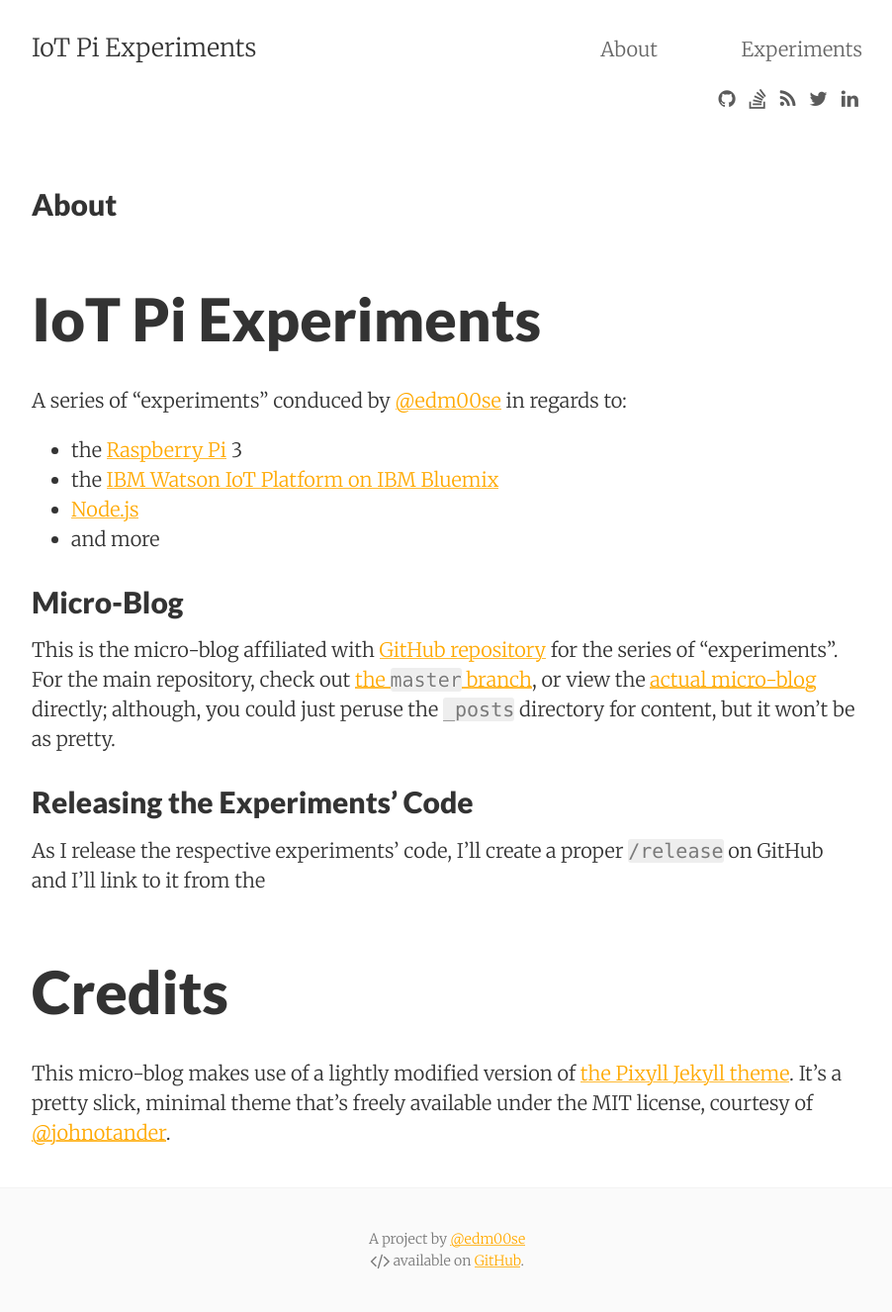
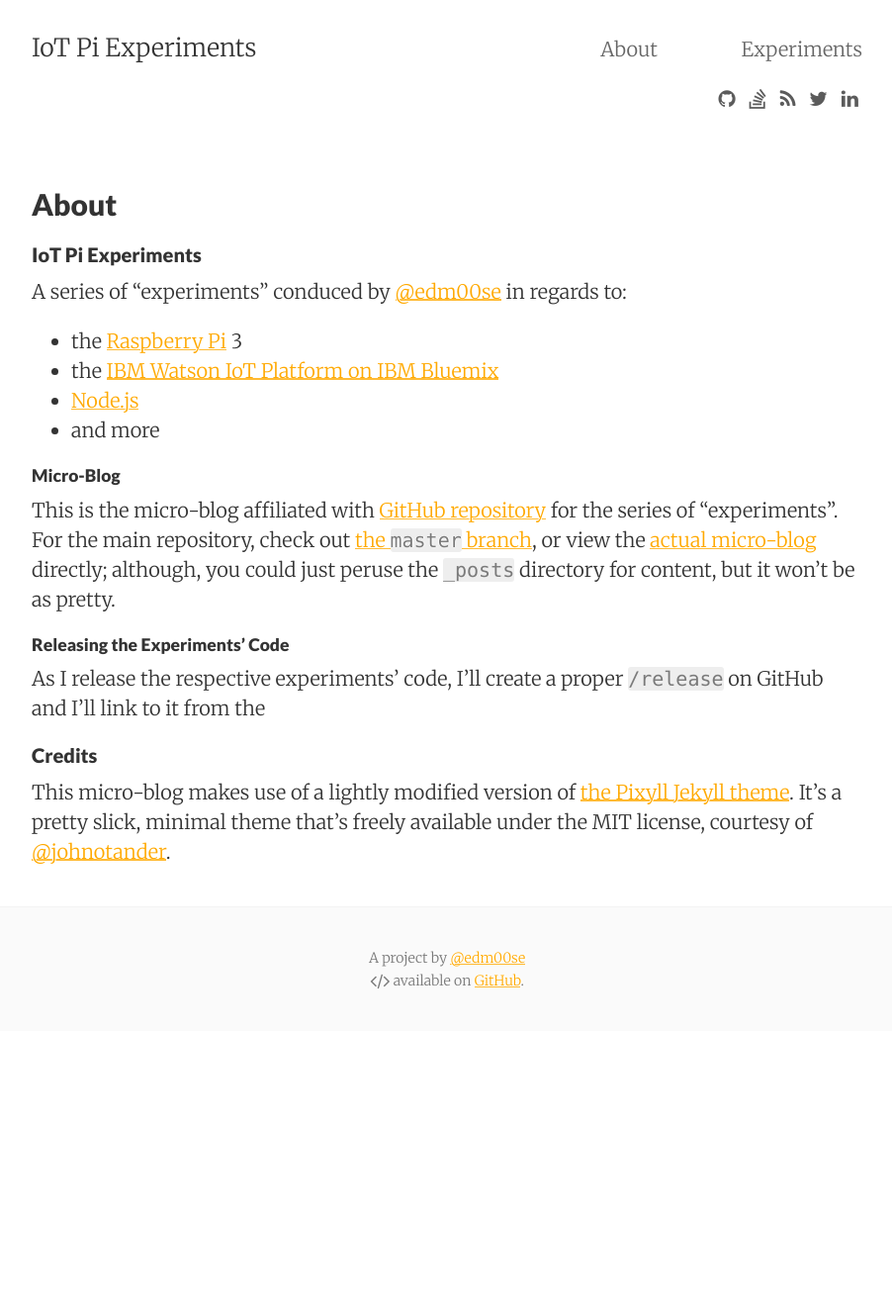
Before and after one commit to engalex/iot-pi, a Jekyll site: the page built from about.md, in a window 1280 px wide. Shown: the whole page at 99% size, without its empty margins (188-1090 px from the left). Built offline with Jekyll 4.4.1, drawn with Linux system fonts in a browser that asks for light colours; nearby versions of some CDN libraries; comment, search, counter and statistics services are not loaded; after the commit the page ends 1042 px from its top, so only the background shows below that.

```diff
--- a/about.md
+++ b/about.md
@@ -5,7 +5,7 @@ permalink: /about/
 tags: about
 ---
 
-# IoT Pi Experiments
+#### IoT Pi Experiments
 
 A series of "experiments" conduced by [@edm00se](https://edm00se.github.io/) in regards to:
 
@@ -14,14 +14,14 @@ A series of "experiments" conduced by [@edm00se](https://edm00se.github.io/) in
 * [Node.js](https://nodejs.org/en/)
 * and more
 
-## Micro-Blog
+##### Micro-Blog
 
 This is the micro-blog affiliated with [GitHub repository](https://github.com/edm00se/iot-pi) for the series of "experiments". For the main repository, check out [the `master` branch](https://github.com/edm00se/iot-pi/tree/master), or view the [actual micro-blog](https://edm00se.github.io/iot-pi) directly; although, you could just peruse the `_posts` directory for content, but it won't be as pretty.
 
-## Releasing the Experiments' Code
+##### Releasing the Experiments' Code
 
 As I release the respective experiments' code, I'll create a proper `/release` on GitHub and I'll link to it from the
 
-# Credits
+#### Credits
 
 This micro-blog makes use of a lightly modified version of [the Pixyll Jekyll theme](https://github.com/johnotander/pixyll). It's a pretty slick, minimal theme that's freely available under the MIT license, courtesy of [@johnotander](http://johnotander.com/).
```
